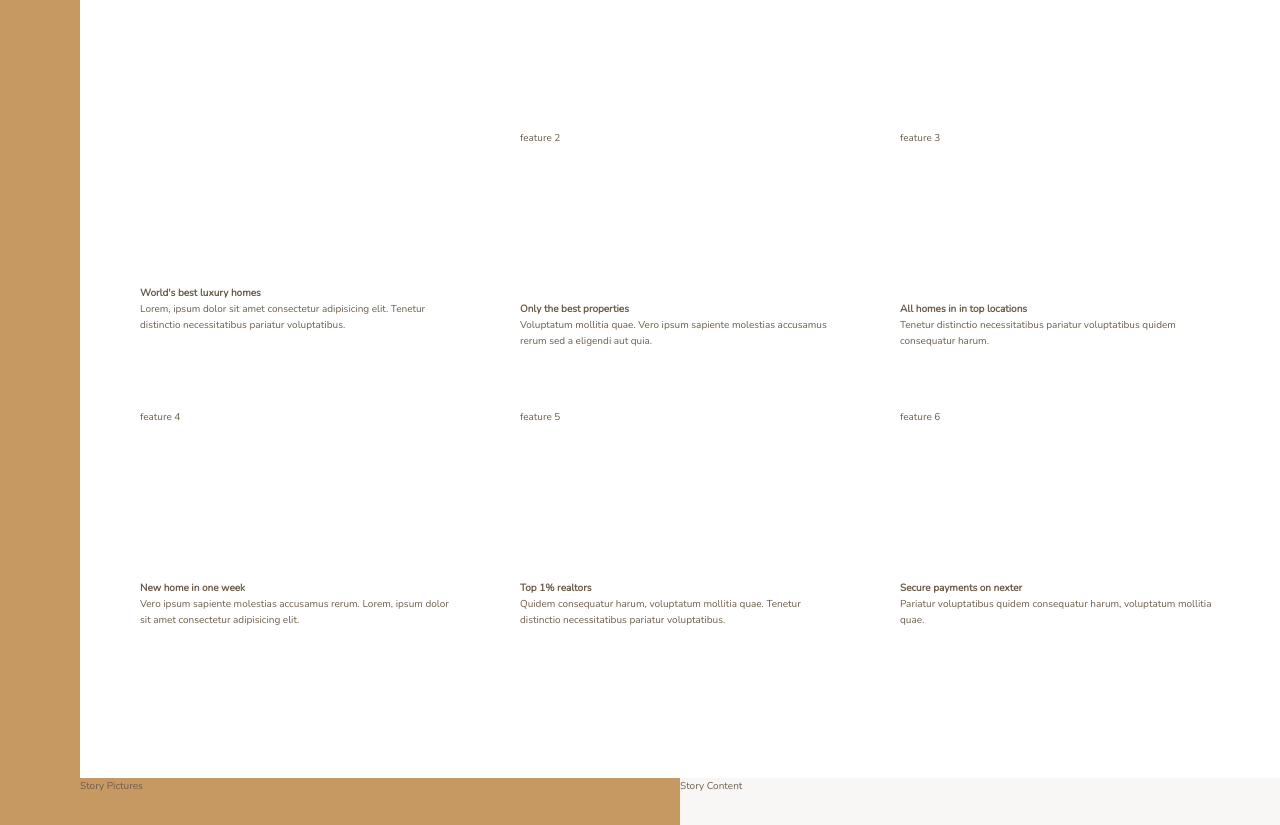
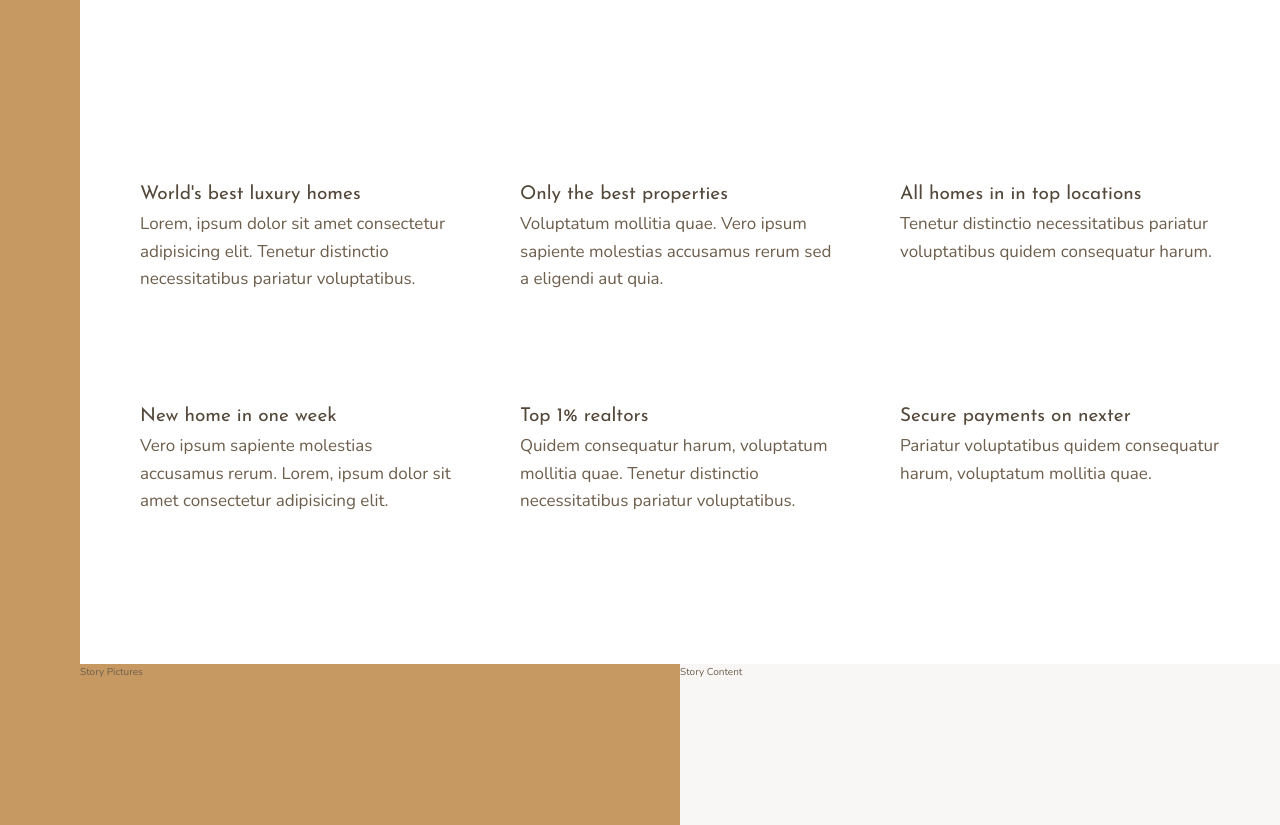
Before and after one commit to MsRobynM/nexter, a website: page index.html in a window 1280 px wide. Shown: the part 660-1485 px from the top of the page. Drawn offline with nearby package versions, Linux system fonts and the light colour scheme; files that its build step writes are made by us from their sources.

Commit message:
Filled in features section a bit

```diff
--- a/index.html
+++ b/index.html
@@ -30,35 +30,35 @@
                 <h4 class="heading-4 heading-4--dark">World's best luxury homes</h4>
                 <p class="feature__text">Lorem, ipsum dolor sit amet consectetur adipisicing elit. Tenetur distinctio necessitatibus pariatur voluptatibus.</p>
             </div>
-            <div class="feature">feature 2
+            <div class="feature">
                 <svg class="feature__icon">
                     <use xlink:href="img/sprite.svg#icon-trophy"></use>
                 </svg>
                 <h4 class="heading-4 heading-4--dark">Only the best properties</h4>
                 <p class="feature__text">Voluptatum mollitia quae. Vero ipsum sapiente molestias accusamus rerum sed a eligendi aut quia.</p>
             </div>
-            <div class="feature">feature 3
+            <div class="feature">
                 <svg class="feature__icon">
                     <use xlink:href="img/sprite.svg#icon-map-pin"></use>
                 </svg>
                 <h4 class="heading-4 heading-4--dark">All homes in in top locations</h4>
                 <p class="feature__text">Tenetur distinctio necessitatibus pariatur voluptatibus quidem consequatur harum.</p>
             </div>
-            <div class="feature">feature 4
+            <div class="feature">
                 <svg class="feature__icon">
                     <use xlink:href="img/sprite.svg#icon-key"></use>
                 </svg>
                 <h4 class="heading-4 heading-4--dark">New home in one week</h4>
                 <p class="feature__text">Vero ipsum sapiente molestias accusamus rerum. Lorem, ipsum dolor sit amet consectetur adipisicing elit.</p>
             </div>
-            <div class="feature">feature 5
+            <div class="feature">
                 <svg class="feature__icon">
                     <use xlink:href="img/sprite.svg#icon-presentation"></use>
                 </svg>
                 <h4 class="heading-4 heading-4--dark">Top 1% realtors</h4>
                 <p class="feature__text">Quidem consequatur harum, voluptatum mollitia quae. Tenetur distinctio necessitatibus pariatur voluptatibus.</p>
             </div>
-            <div class="feature">feature 6
+            <div class="feature">
                 <svg class="feature__icon">
                     <use xlink:href="img/sprite.svg#icon-lock"></use>
                 </svg>
--- a/sass/_features.scss
+++ b/sass/_features.scss
@@ -7,3 +7,16 @@
     grid-template-columns: repeat(3,1fr);
     grid-gap: 6rem;
 }
+
+.feature {
+
+    &__icon {
+        fill: $color-primary;
+        width: 4.5rem;
+        height: 4.5rem;
+    }
+
+    &__text {
+        font-size: 1.7rem;
+    }
+}
--- a/sass/_typography.scss
+++ b/sass/_typography.scss
@@ -0,0 +1,28 @@
+%heading {
+    font-family: $font-display;
+    font-weight: 400;
+}
+
+.heading-1 {
+
+}
+
+.heading-1 {
+    @extend %heading;
+}
+
+.heading-2 {
+    @extend %heading;
+}
+
+.heading-3 {
+    @extend %heading;
+}
+
+.heading-4 {
+    @extend %heading;
+    font-size: 1.9rem;
+
+    &--light { color: $color-grey-light-1; }
+    &--dark { color: $color-grey-dark-1; }
+}
```
